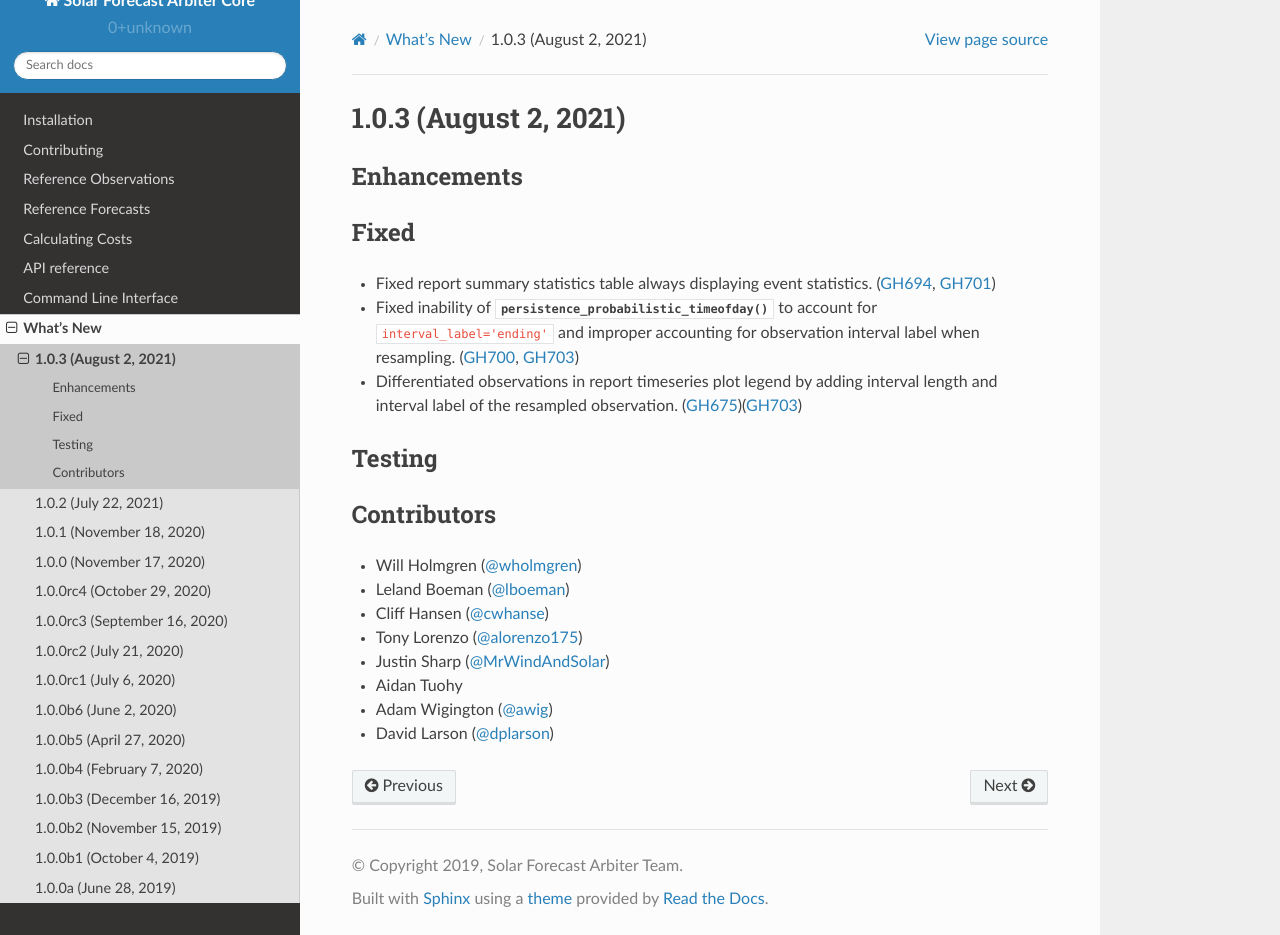
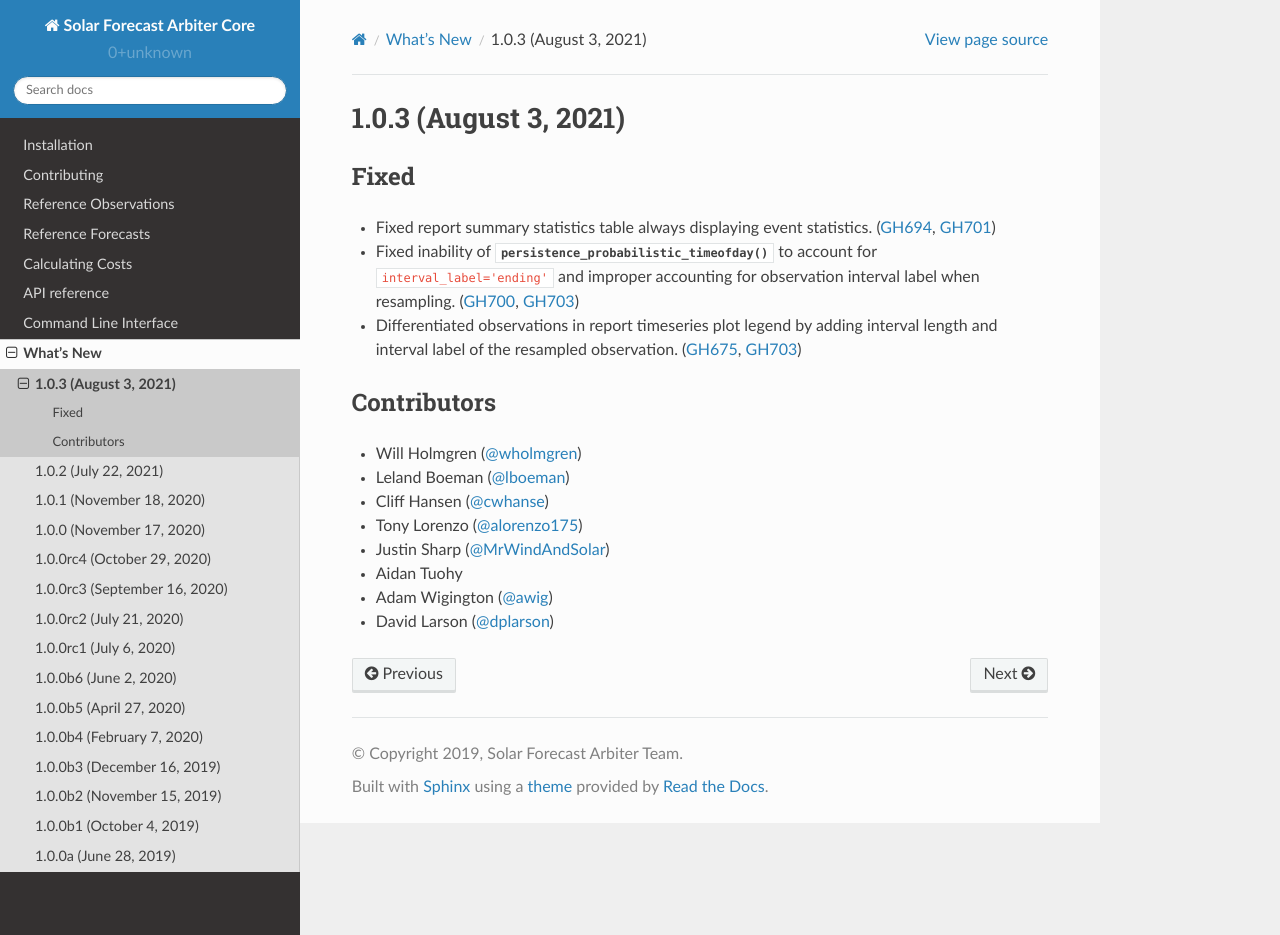
Before and after one commit to SolarArbiter/solarforecastarbiter-core, a Sphinx documentation site: the page built from docs/source/whatsnew/1.0.3.rst, in a window 1280 px wide and 935 px high. Built offline with Sphinx 7.4.7 and the Read the Docs theme 2.0.0, drawn with Linux system fonts in a browser that asks for light colours.

Commit message:
update whatsnew for 1.0.3 (#704)

```diff
--- a/docs/source/whatsnew/1.0.3.rst
+++ b/docs/source/whatsnew/1.0.3.rst
@@ -3,11 +3,8 @@
 .. py:currentmodule:: solarforecastarbiter
 
 
-1.0.3 (August 2, 2021)
+1.0.3 (August 3, 2021)
 ----------------------
-
-Enhancements
-~~~~~~~~~~~~
 
 Fixed
 ~~~~~
@@ -19,10 +16,7 @@ Fixed
   observation interval label when resampling. (:issue:`700`, :pull:`703`)
 * Differentiated observations in report timeseries plot legend by adding
   interval length and interval label of the resampled observation.
-  (:issue:`675`)(:pull:`703`)
-
-Testing
-~~~~~~~
+  (:issue:`675`, :pull:`703`)
 
 Contributors
 ~~~~~~~~~~~~
```
